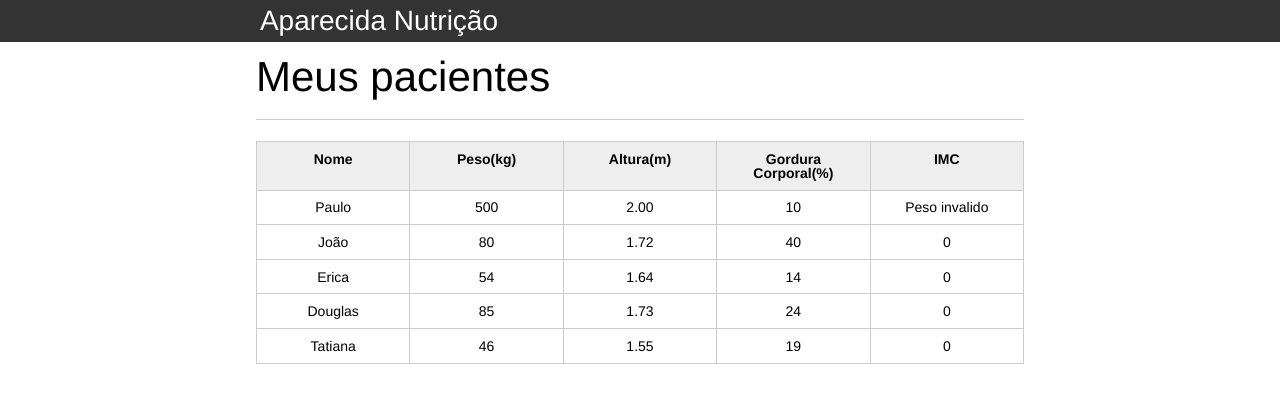
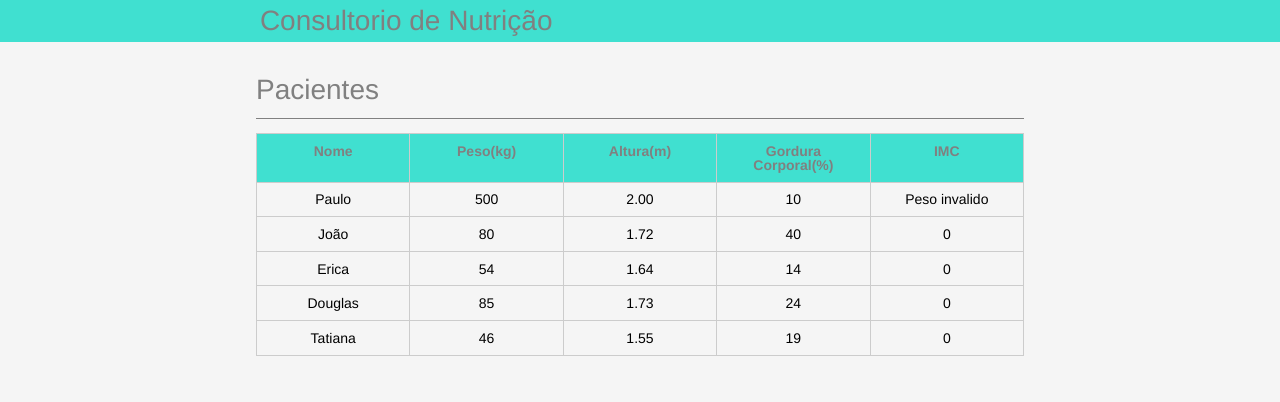
Before and after one commit to mariorodeghiero/course-of-introduction-JS, a plain HTML site: page index.html in a window 1280 px wide. Drawn offline with Linux system fonts and the light colour scheme.

Commit message:
alterado layout

```diff
--- a/css/index.css
+++ b/css/index.css
@@ -5,12 +5,13 @@
 body{
 	font-family: "Helvetica Neue", "Helvetica", Helvetica, Arial, sans-serif;
 	font-size: 14px;
+	background-color: whitesmoke;
 }
 
 header{
-	background-color: #333;
+	background-color: turquoise;
 	height: 3em;
-	color: #FFF;
+	color: gray;
 	margin-bottom: 1em;
 }
 
@@ -44,11 +45,13 @@ section{
 }
 
 section h2{
-	font-size: 3em;
+	font-size: 2em;
 	display: block;
+	padding-top: 20px;
 	padding-bottom: .5em;
-	border-bottom: 1px solid #ccc;
+	border-bottom: 1px solid gray;
 	margin-bottom: .5em;
+	color: gray;
 }
 
 table{
@@ -67,7 +70,8 @@ td, th {
 
 th{
 	font-weight: bold;
-	background-color: #EEE;
+	background-color: turquoise;
+	color: gray;
 }
 
 label{
--- a/index.html
+++ b/index.html
@@ -12,12 +12,13 @@
 
 		<header>
 			<div class="container">
-				<h1>Aparecida Nutrição</h1>
+				<h1>Consultorio de Nutrição</h1>
 			</div>
 		</header>
+
 		<main>
 			<section class="container">
-				<h2>Meus pacientes</h2>
+				<h2>Pacientes</h2>
 				<table>
 					<thead>
 						<tr>
```
